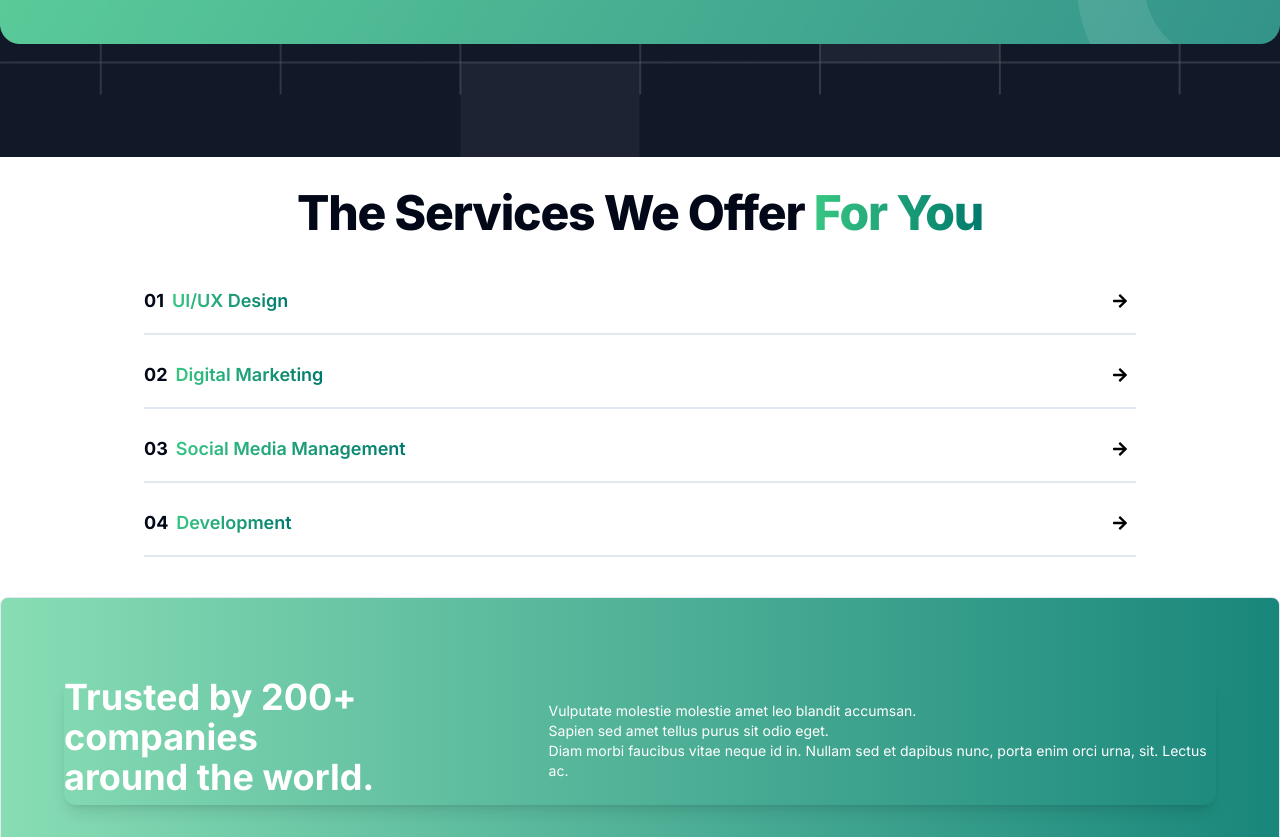
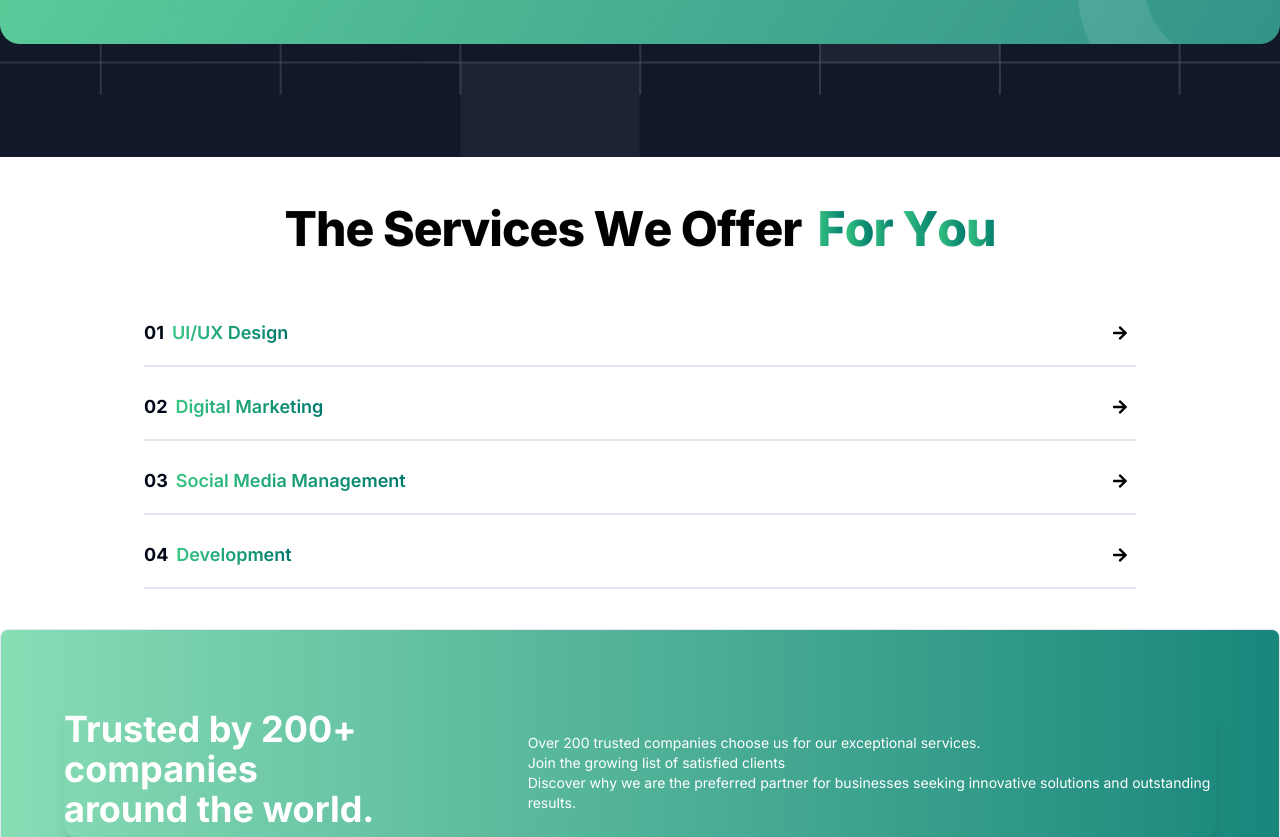
Before and after one commit to RafiaZeeshan14/agency-web, a Next.js app: page / in a window 1280 px wide. Shown: the part 963-1800 px from the top of the page. Built offline with nearby package versions, Linux system fonts and the light colour scheme.

Commit message:
added animation to services sect.

```diff
--- a/components/Companies.tsx
+++ b/components/Companies.tsx
@@ -47,7 +47,7 @@ const ReviewCard = ({ img }: { img: string }) => {
   return (
     <figure
       className={cn(
-        "relative w-64 cursor-pointer overflow-hidden rounded-xl border p-4",
+        "relative w-64 cursor-pointer overflow-hidden rounded-xl border p-3 sm:p-4",
         // Dark styles
         "border-gray-50/[.1] bg-gray-50/[.10] hover:bg-gray-50/[.15]"
       )}
@@ -69,13 +69,10 @@ export function CompaniesMarquee() {
             <br /> around the world.
           </h2>
         </div>
-        <p className="text-white text-sm">
-          Vulputate molestie molestie amet leo blandit accumsan.
-          <br />
-          Sapien sed amet tellus purus sit odio eget.
-          <br />
-          Diam morbi faucibus vitae neque id in. Nullam sed et dapibus nunc,
-          porta enim orci urna, sit. Lectus ac.
+        <p className="text-white text-sm px-2 sm:px-0 py-1">
+        Over 200 trusted companies choose us for our exceptional services. <br/>
+         Join the growing list of satisfied clients  <br/>
+        Discover why we are the preferred partner for businesses seeking innovative solutions and outstanding results.
         </p>
       </div>
 
--- a/components/Hero.tsx
+++ b/components/Hero.tsx
@@ -27,7 +27,7 @@ export default function Hero() {
         {/* <TypingAnimation text="Smart Choices"/> */}
         <BlurIn word="For Your Business Growth" />
       </span>
-      <span className="sm:text-lg max-w-2xl mb-8 text-sm  ">
+      <span className="sm:text-lg max-w-2xl mb-8 text-sm  px-1">
         <WordFadeIn
           words=" Were a team of experienced designers, developers, and marketers,
         passionate about delivering exceptional digital solutions."
--- a/components/Services.tsx
+++ b/components/Services.tsx
@@ -1,6 +1,7 @@
 "use client";
 import { useState } from "react";
 import { FaArrowRight } from "react-icons/fa";
+import LetterPullup from "./magicui/letter-pullup";
 
 const servicesData = [
   {
@@ -46,12 +47,22 @@ export default function Services() {
 
   return (
     <div className="w-full max-w-3xl sm:max-w-5xl p-4 mx-auto">
-      <h2 className="text-5xl font-extrabold mb-8 text-center py-4 tracking-tight">
+      {/* <h2 className="text-5xl font-extrabold mb-8 text-center py-4 tracking-tight">
         The Services We Offer{" "}
         <span className="bg-gradient-to-r from-[#38C682] to-[#00796D] text-transparent bg-clip-text">
           For You
         </span>
-      </h2>
+      </h2> */}
+
+      <span className=" flex justify-center flex-col sm:flex-row mb-8 sm:gap-4 py-4 tracking-tight">
+        <LetterPullup words={"The Services We Offer"} delay={0.05} className=""/>
+
+        <LetterPullup
+          words={"For You"}
+          delay={0.08}
+          className="bg-gradient-to-r from-[#38C682] to-[#00796D] text-transparent bg-clip-text "
+        />
+      </span>
 
       {servicesData.map((service, index) => (
         <div key={service.id} className="border-b-2 mb-6 pb-4">
@@ -76,7 +87,7 @@ export default function Services() {
 
           <div
             style={{
-              maxHeight: activeIndex === index ? '500px' : '0',
+              maxHeight: activeIndex === index ? "500px" : "0",
               opacity: activeIndex === index ? 1 : 0,
             }}
             className={`transition-all duration-300 ease-in-out overflow-hidden`}
--- /dev/null
+++ b/components/magicui/letter-pullup.tsx
@@ -0,0 +1,51 @@
+/* eslint-disable @typescript-eslint/no-explicit-any */
+"use client";
+
+import { motion } from "framer-motion";
+
+import { cn } from "@/lib/utils";
+
+interface LetterPullupProps {
+  className?: string;
+  words: string;
+  delay?: number;
+}
+
+export default function LetterPullup({
+  className,
+  words,
+  delay,
+}: LetterPullupProps) {
+  const letters = words.split("");
+
+  const pullupVariant = {
+    initial: { y: 100, opacity: 0 },
+    animate: (i: any) => ({
+      y: 0,
+      opacity: 1,
+      transition: {
+        delay: i * (delay ? delay : 0.05), // By default, delay each letter's animation by 0.05 seconds
+      },
+    }),
+  };
+
+  return (
+    <div className="flex justify-center">
+      {letters.map((letter, i) => (
+        <motion.h1
+          key={i}
+          variants={pullupVariant}
+          initial="initial"
+          animate="animate"
+          custom={i}
+          className={cn(
+            "font-display text-center  text-3xl sm:text-5xl font-extrabold tracking-[-0.02em] text-black drop-shadow-sm dark:text-white  md:leading-[5rem]",
+            className,
+          )}
+        >
+          {letter === " " ? <span>&nbsp;</span> : letter}
+        </motion.h1>
+      ))}
+    </div>
+  );
+}
```
